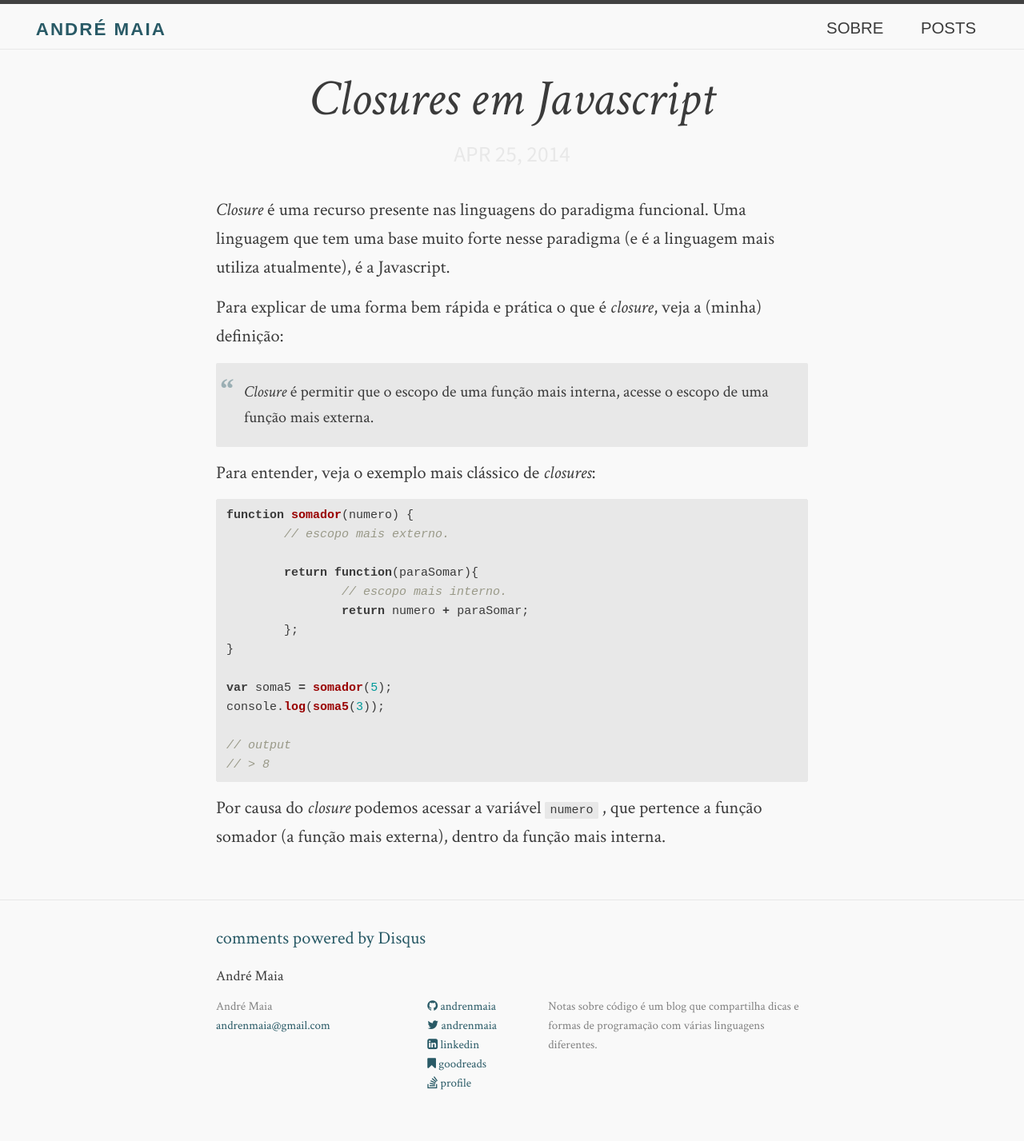
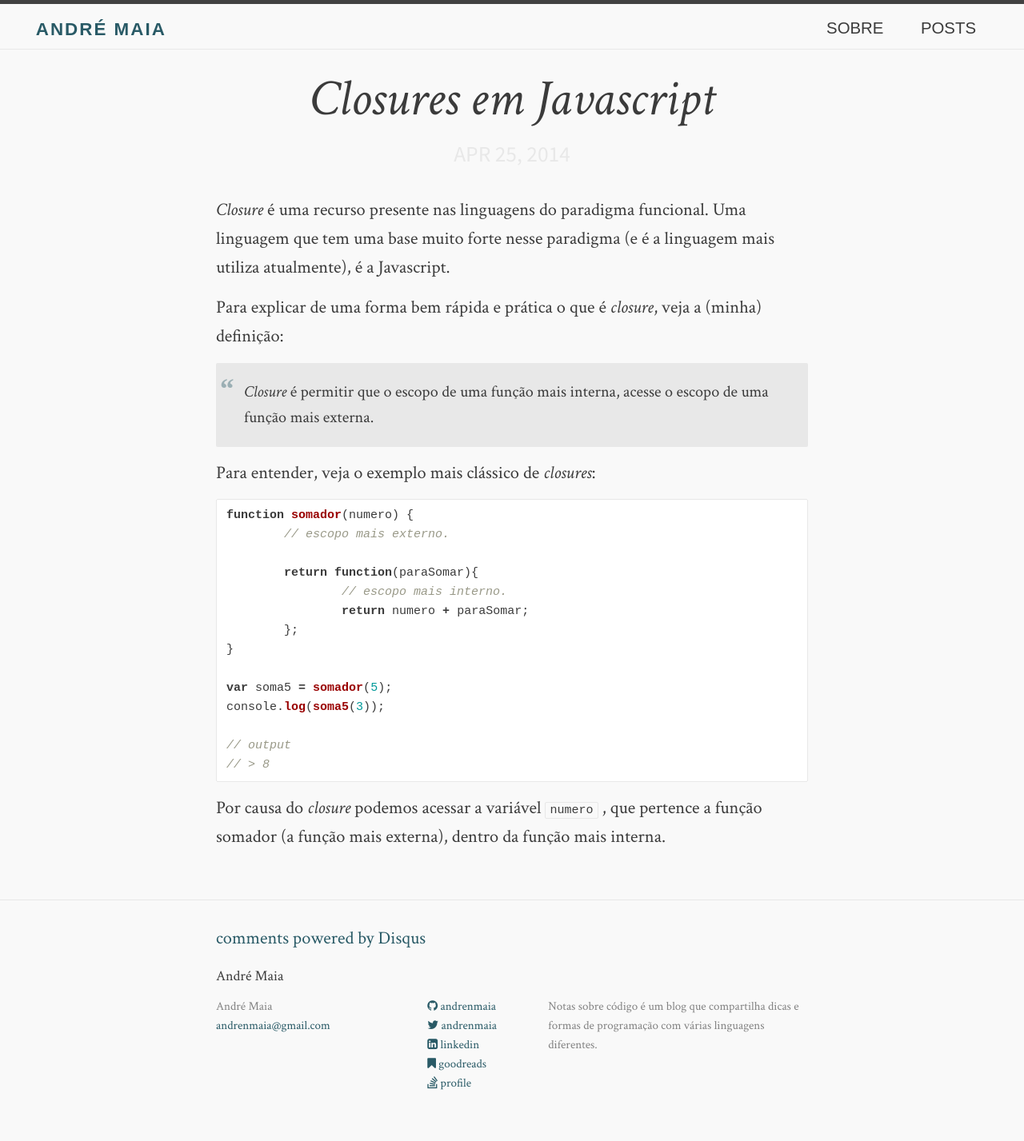
Before and after one commit to andrenmaia/anmaia.com.br, a Jekyll site: the page built from _posts/2014-04-25-closures-em-javascript.md, in a window 1280 px wide. Shown: the whole page at 80% size. Built offline with Jekyll 4.4.1, drawn with Linux system fonts in a browser that asks for light colours; nearby versions of some CDN libraries; Markdown is read by kramdown in place of the engine named in the settings; comment, search, counter and statistics services are not loaded.

Commit message:
Remove background code color

```diff
--- a/_sass/_base.scss
+++ b/_sass/_base.scss
@@ -157,7 +157,7 @@ code {
     // background: #eef;
     // background-color: $code-color;
     // background-color: $brand-color-alpha-dark;
-    background-color: $grey-color-light;
+    // background-color: $code-color;
 }
 
 code {
```
